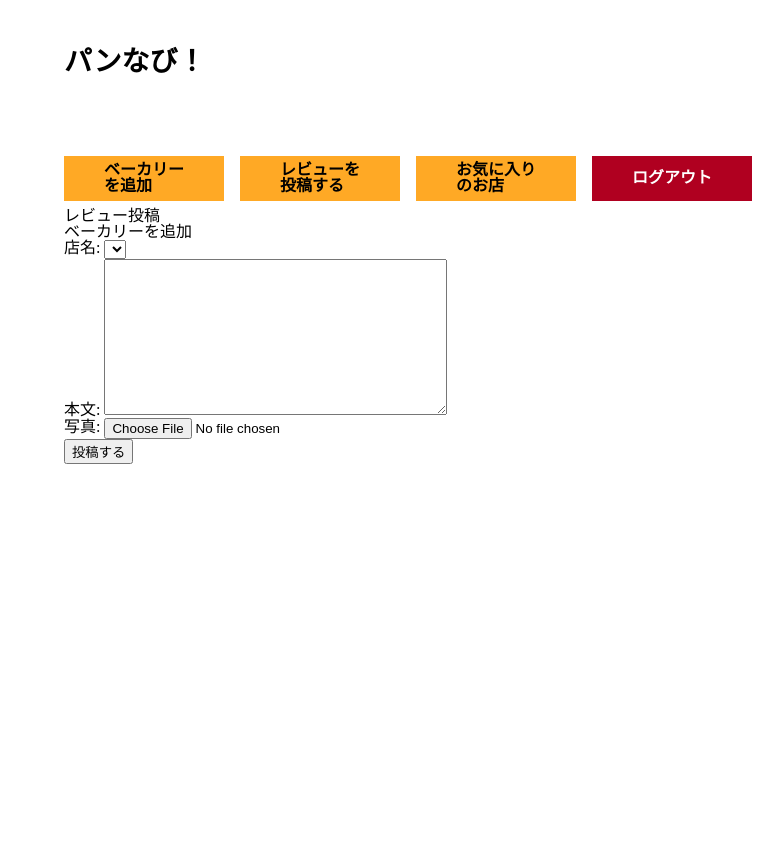
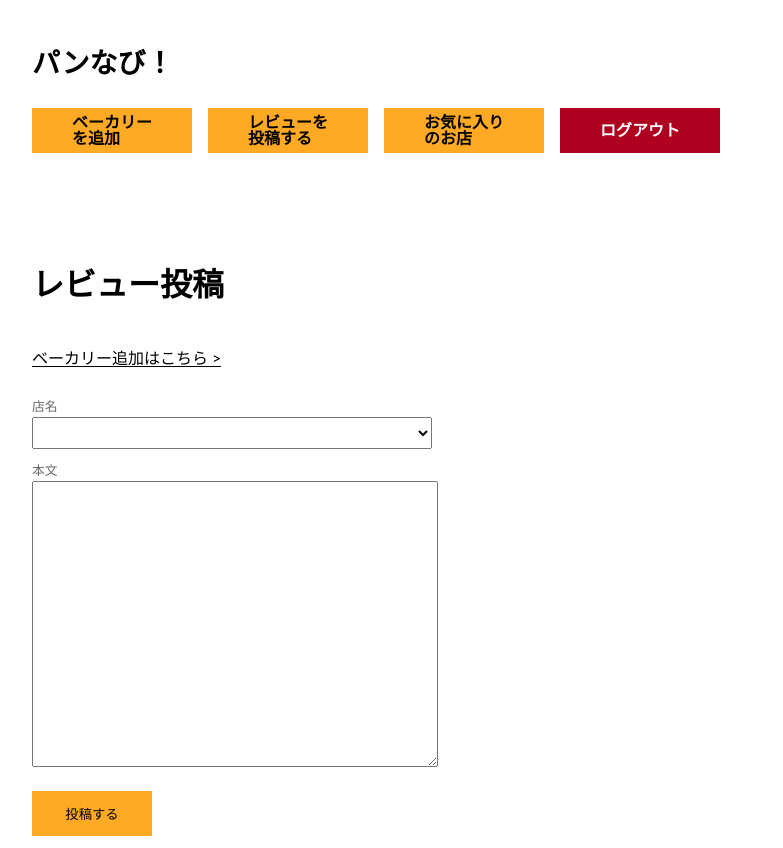
Before and after one commit to fukiko2020/bakery_map, a Django app: page /create/review in a window 1280 px wide. Shown: the whole page, without its empty margins (96-879 px from the left). Before the commit the page ends 464 px from the top, so only its background shows below. Run offline with Django 3.2, Linux system fonts and the light colour scheme; the visitor is signed in with stand-in values (Sample User, id 1); data that the repository does not hold is empty; style sheets or scripts are compiled from the project's sources; some libraries are stand-ins or nearby versions.

Commit message:
styling index, form, favorite_list

```diff
--- a/main/static/main/css/_base.scss
+++ b/main/static/main/css/_base.scss
@@ -2,16 +2,17 @@ body {
   background-color: #ffffff;
   font-size: 16px;
   margin: auto;
-  width: 960px;
+  width: 1024px;
 }
 
 .header {
   height: 160px;
   width: 100%;
+  margin: 20px 0;
   &__title {
     font-size: 28px;
     font-weight: bold;
-    margin: 3rem 0 5rem;
+    margin: 3rem 0 2rem;
   }
   &__nav {
     display: flex;
@@ -24,7 +25,7 @@ body {
     width: 10rem;
 
     span {
-      @include centerd;
+      @include centered;
       font-weight: bold;
     }
 
@@ -38,7 +39,69 @@ body {
   }
 }
 
+.main {
+  display: flex;
+  justify-content: space-between;
+}
+
+.main-container {
+  width: calc(60% - 28px);
+}
+
+.sidebar {
+  width: 40%;
+}
+
+.second-headline {
+  @include second_headline;
+}
+
 .map__wrapper {
   height: 300px;
-  width: 100%;
+  width: 500px;
 }
+
+.form {
+  &__field-name {
+    font-size: 0.8rem;
+    color: $gray6;
+  }
+  input, textarea, select {
+    display: block;
+    height: 2rem;
+    margin: 4px 30px 12px 0;
+    width: 400px;
+  }
+  textarea {
+    height: 280px;
+  }
+  &__submit {
+    background-color: $orange8;
+    border: none;
+    height: 2.8rem;
+    margin: 12px 0;
+    width: 120px;
+  }
+  &__submit:hover {
+    background-color: $orange9;
+    transition: 0.5s ease;
+  }
+}
+
+.favorite-icon {
+  width: 30px;
+}
+
+
+// レスポンシブ関連
+@media screen and (max-width: 1024px) {
+  .pc-only {
+    display: none;
+  }
+}
+
+@media screen and (min-width: 1025px) {
+  .sp-only {
+    display: none;
+  }
+}
--- a/main/static/main/css/_reset.scss
+++ b/main/static/main/css/_reset.scss
@@ -25,6 +25,7 @@ footer, header{
 
 body {
     line-height:1;
+    font-family: 'Trebuchet MS', 'Lucida Sans Unicode', 'Lucida Grande', 'Lucida Sans', "游ゴシック", Arial, sans-serif;
 }
 
 article,
--- a/main/static/main/css/_variables.scss
+++ b/main/static/main/css/_variables.scss
@@ -1,8 +1,20 @@
+$gray1: #d3d3d3;
+$gray5: #a9a9a9;
+$gray6: #696969;
 $orange8: #ffa925;
+$orange9: #ff8800;
+$redBrown: #8b0000;
 
-@mixin centerd {
+@mixin centered {
   position: absolute;
   top: 50%;
   left: 50%;
   transform: translate(-50%, -50%);
 }
+
+@mixin second_headline {
+  font-size: 2rem;
+  font-weight: bold;
+  margin: 40px 0 0;
+  padding-bottom: 20px;
+}
--- a/main/static/main/css/main.scss
+++ b/main/static/main/css/main.scss
@@ -3,4 +3,6 @@
 @import "./base";
 @import "./pages/index";
 @import "./pages/bakery_detail";
+@import "./pages/create_bakery";
+@import "./pages/create_review";
 @import "./pages/favorite_list";
--- a/main/static/main/css/pages/_bakery_detail.scss
+++ b/main/static/main/css/pages/_bakery_detail.scss
@@ -0,0 +1,35 @@
+.bakery-review {
+  border-bottom: 1px solid $gray1;
+  font-size: 1.6rem;
+
+  &__wrapper {
+    border-bottom: 1px solid $gray1;
+    margin: 20px 0;
+  }
+  &__name-user {
+    align-items: baseline;
+    display: flex;
+    margin-top: 20px;
+  }
+  &__bakery {
+    color: $redBrown;
+    font-weight: bold;
+    margin-right: 20px;
+  }
+  &__user {
+    color: $gray6;
+    font-size: 0.8rem;
+  }
+  &__date {
+    color: $gray5;
+    font-size: 0.8rem;
+    margin: 10px 0;
+  }
+  &__comment {
+    margin: 10px 0 20px;
+  }
+}
+
+.bakery {
+  color: $redBrown;
+}
--- /dev/null
+++ b/main/static/main/css/pages/_create_bakery.scss
@@ -0,0 +1,5 @@
+.form__add-bakery {
+  border-bottom: 1px solid black;
+  display: inline-block;
+  margin: 30px 0;
+}
--- a/main/templates/main/base.html
+++ b/main/templates/main/base.html
@@ -34,16 +34,20 @@
       </div>
     </header>
     {% endblock header %}
-    <main class="main">
-        <div class="main-container">
-            <div class="main-container__contents">
-                {% block menubar %}
-                {% endblock menubar %}
-                {% block contents %}
-                {% endblock contents %}
-            </div>
-        </div>
-    </main>
+    <div class="main">
+      <div class="main-container">
+        {% block contents %}
+        {% endblock contents %}
+      </div>
+      <div class="sidebar pc-only">
+        {% block sidebar %}
+        {% endblock sidebar %}
+      </div>
+    </div>
+    <footer>
+      {% block footer %}
+      {% endblock footer %}
+    </footer>
     {% block javascript %}{% endblock javascript %}
 </body>
 
--- a/main/templates/main/create_review.html
+++ b/main/templates/main/create_review.html
@@ -5,12 +5,13 @@
 {% endblock extra_style %}
 
 {% block contents %}
-<h1>レビュー投稿</h1>
-<form action="" method="POST">
+<h1 class="second-headline">レビュー投稿</h1>
+<form action="" method="POST" class="form">
   {% csrf_token %}
-  <a href="{% url 'main:create_bakery' %}">ベーカリーを追加</a>
-  {{ form.as_p }}
-  <button type="submit">投稿する</button>
+  <a href="{% url 'main:create_bakery' %}" class="form__add-bakery">ベーカリー追加はこちら ></a>
+  <div><span class="form__field-name">店名</span>{{form.bakery}}</div>
+  <div><span class="form__field-name">本文</span>{{form.comment}}</div>
+  <button type="submit" class="form__submit">投稿する</button>
 </form>
 {% endblock contents %}
 
--- a/main/views.py
+++ b/main/views.py
@@ -23,9 +23,9 @@ class IndexView(ListView):
         print(self.request.user)
         context["user"] = self.request.user
         context["bakery_list"] = bakery_list
-        # MAP_API_KEY = os.getenv("MAP_API_KEY")
-        # context["map_src"] = f"https://maps.googleapis.com/maps/api/js?key={MAP_API_KEY}&callback=initMap"  # noqa: E501
-        context["map_src"] = os.getenv("MAP_SRC")
+        MAP_API_KEY = os.getenv("MAP_API_KEY")
+        context["map_src"] = f"https://maps.googleapis.com/maps/api/js?key={MAP_API_KEY}&callback=initMap"  # noqa: E501
+        # context["map_src"] = os.getenv("MAP_SRC")
         context["bakery_list_json"] = serializers.serialize(
             "json",
             bakery_list
@@ -40,9 +40,17 @@ class BakeryDetailView(LoginRequiredMixin, DetailView):
 
     def get_context_data(self, *args, **kwargs):
         context = super().get_context_data(*args, **kwargs)
-        # MAP_API_KEY = os.getenv("MAP_API_KEY")
-        # context["map_src"] = f"https://maps.googleapis.com/maps/api/js?key={MAP_API_KEY}&callback=initMap"  # noqa: E501
-        context["map_src"] = os.getenv("MAP_SRC")
+        pk = self.kwargs["pk"]
+        context["reviews"] = Review.objects.filter(bakery=pk)
+        print(Review.objects.filter(bakery=self.kwargs["pk"]))
+        MAP_API_KEY = os.getenv("MAP_API_KEY")
+        context["map_src"] = f"https://maps.googleapis.com/maps/api/js?key={MAP_API_KEY}&callback=initMap"  # noqa: E501
+        # context["map_src"] = os.getenv("MAP_SRC")
+        is_saved = Favorite.objects.filter(bakery=pk, user=self.request.user)
+        if is_saved:
+            context["is_saved"] = True
+        else:
+            context["is_saved"] = False
         return context
 
 
@@ -68,8 +76,8 @@ class CreateBakeryView(LoginRequiredMixin, CreateView):
 
     def get_context_data(self, *args, **kwargs):
         context = super().get_context_data(*args, **kwargs)
-        # MAP_API_KEY = os.getenv("MAP_API_KEY")
-        # context["map_src"] = f"https://maps.googleapis.com/maps/api/js?key={MAP_API_KEY}&callback=initMap"  # noqa: E501
+        MAP_API_KEY = os.getenv("MAP_API_KEY")
+        context["map_src"] = f"https://maps.googleapis.com/maps/api/js?key={MAP_API_KEY}&callback=initMap"  # noqa: E501
         context["map_src"] = os.getenv("MAP_SRC")
         return context
 
@@ -101,6 +109,8 @@ def create_favorite(request, pk):
     if bakery and not existing_favorite:
         print("new favorite")
         Favorite.objects.create(user=request.user, bakery=bakery)
+    elif existing_favorite:
+        existing_favorite.delete()
     else:
-        print("お気に入り済みです")
-    return redirect(to="main:favorite_list")
+        print("no such bakery")
+    return redirect(to="main:bakery_detail", pk=pk)
```
Also changed, not shown: main/static/main/css/pages/_index.scss (+36 -0 lines), main/templates/main/bakery_detail.html (+18 -4 lines), main/templates/main/create_bakery.html (+11 -5 lines), main/templates/main/favorite_list.html (+11 -4 lines), main/templates/main/index.html (+20 -14 lines), static/main/css/main.css (+1 -1 lines), main/static/main/css/pages/_create_review.scss (added), main/static/main/img/star_orange.png (added), main/static/main/img/star_transparent.png (added), 1 other file.
